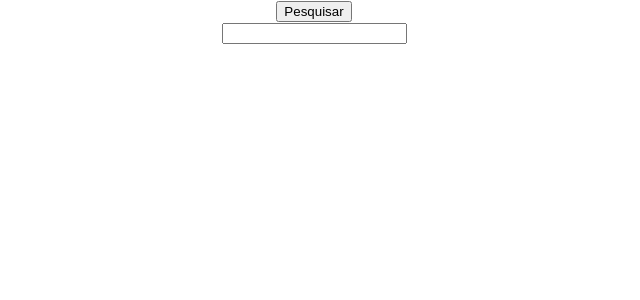
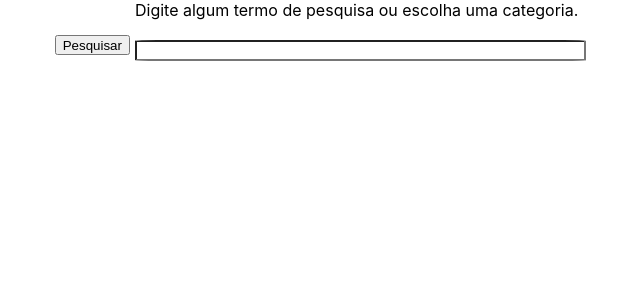
Before and after one commit to tryber/sd-05-block14-project-frontend-online-store-9, a React (Create React App) app: page /cart in a window 1280 px wide. Shown: the top 300 px of the page, without its empty margins (326-966 px from the left). Built offline with nearby package versions, Linux system fonts and the light colour scheme.

Commit message:
Search 3

```diff
--- /dev/null
+++ b/src/components/Search.css
@@ -0,0 +1,21 @@
+.search {
+  display: flex;
+  flex-direction: row;
+  justify-content: center;
+}
+
+.busca {
+  display: flex;
+  flex-direction: column;
+}
+
+.inputBusca {
+  border-radius: 5%;
+  width: 100%;
+}
+
+.botao {
+    align-items: flex-end;
+    margin: 35px 5px 0px;
+    height: 20px;
+}
--- a/src/components/Search.js
+++ b/src/components/Search.js
@@ -1,4 +1,5 @@
 import React, { Component } from 'react';
+import './Search.css';
 
 export default class Pesquisa extends Component {
   constructor() {
@@ -13,12 +14,12 @@ export default class Pesquisa extends Component {
   }
   busca() {
     return (
-      <div>
+      <div className="busca">
+        <label data-testid="home-initial-message">Digite algum termo de pesquisa ou escolha uma categoria.</label><br />
         <input
-          data-testid="home-initial-message"
-          aria-label="Digite algum termo de pesquisa ou escolha uma categoria."
+          className="inputBusca"
           name="searchTest"
-          tipe="text"
+          type="text"
           value={this.state.searchText}
           onChange={this.newData}
         />
@@ -33,7 +34,7 @@ export default class Pesquisa extends Component {
     return (
       <button
         data-testid="query-button"
-        className="lupa"
+        className="botao"
         type="submit"
         onClick={this.selctItem}
       >
@@ -43,7 +44,7 @@ export default class Pesquisa extends Component {
   }
   render() {
     return (
-      <form>
+      <form className="search">
         {this.botao()}
         {this.busca()}
       </form>
```
